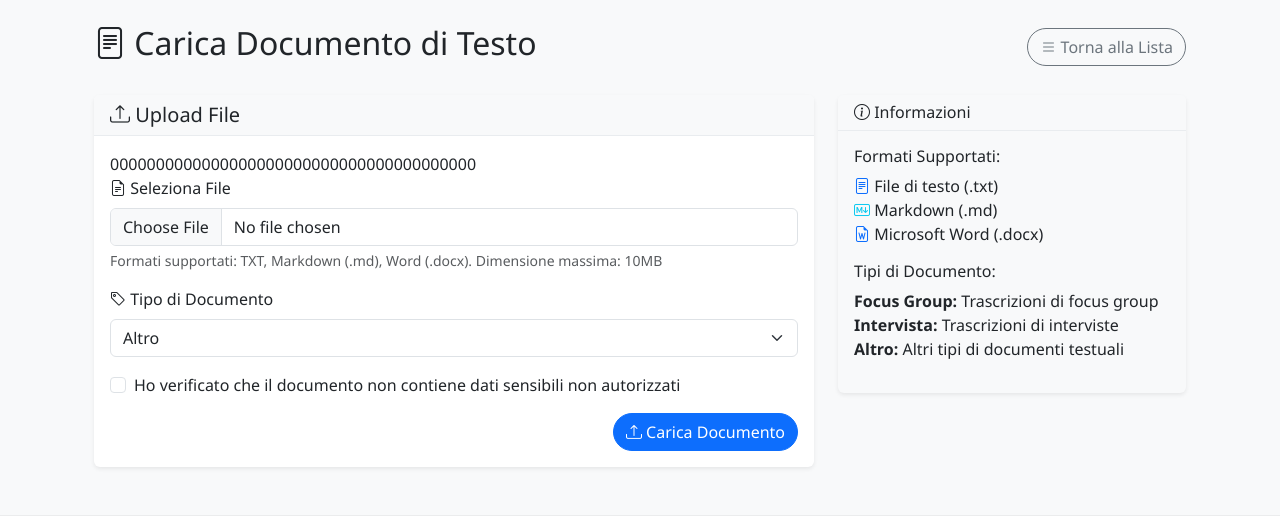
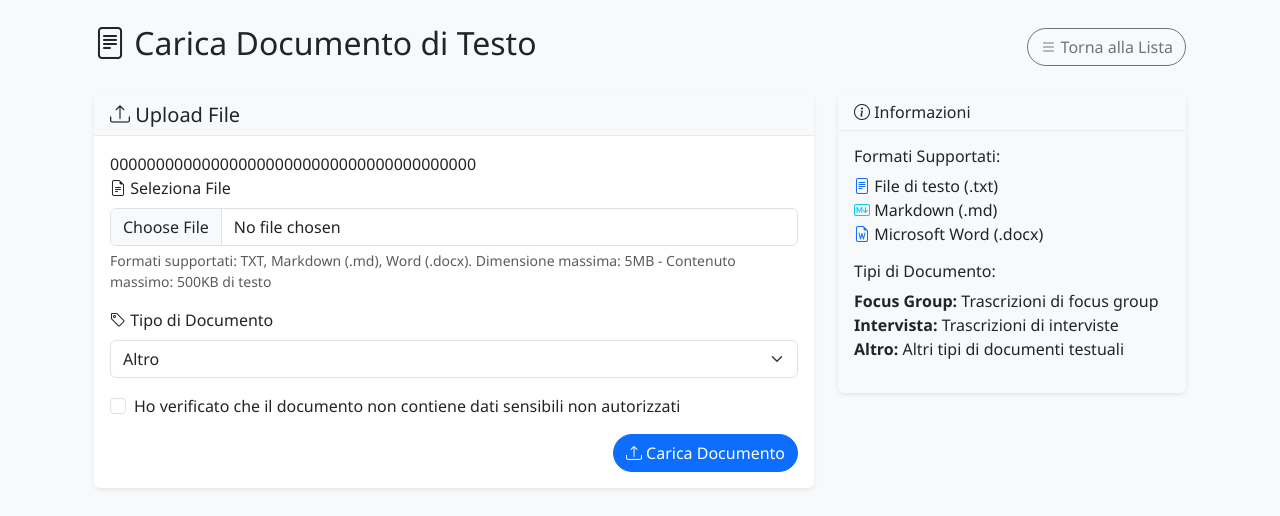
Before and after one commit to nugh75/analisi-mu, a Flask app: page /text-documents/upload in a window 1280 px wide. Shown: the part 57-573 px from the top of the page. Run offline with Flask 3, Linux system fonts and the light colour scheme; a user stored in the database is signed in; some libraries are stand-ins or nearby versions.

Commit message:
Riduci la dimensione massima dei file caricabili a 5MB e aggiungi limite di contenuto di 500KB. Ottimizza la lettura dei file DOCX e migliora l'interfaccia utente con indicatori di caricamento.

```diff
--- a/routes/text_documents.py
+++ b/routes/text_documents.py
@@ -17,7 +17,8 @@
 text_documents_bp = Blueprint('text_documents', __name__, url_prefix='/text-documents')
 
 ALLOWED_EXTENSIONS = {'txt', 'md', 'docx'}
-MAX_FILE_SIZE = 10 * 1024 * 1024  # 10MB
+MAX_FILE_SIZE = 5 * 1024 * 1024  # Ridotto a 5MB per performance migliori
+MAX_CONTENT_LENGTH = 500000  # 500KB di testo puro (circa 100-150 pagine)
 
 def allowed_file(filename):
     """Verifica se il file è di un tipo consentito"""
@@ -33,13 +34,22 @@
     try:
         if file_format == 'docx':
             doc = Document(file_path)
-            content = '\n'.join([paragraph.text for paragraph in doc.paragraphs])
+            # Ottimizzazione: usa list comprehension più efficiente
+            # e processa solo paragrafi non vuoti
+            paragraphs = []
+            for p in doc.paragraphs:
+                text = p.text.strip()
+                if text:  # Solo paragrafi con contenuto
+                    paragraphs.append(text)
+            content = '\n'.join(paragraphs)
         else:  # txt, md
             with open(file_path, 'r', encoding='utf-8') as f:
                 content = f.read()
 
-        # Sanitizza il contenuto
-        content = bleach.clean(content, tags=[], strip=True)
+        # Sanitizzazione condizionale: solo se contiene HTML
+        if '<' in content and '>' in content:
+            content = bleach.clean(content, tags=[], strip=True)
+
         return content
     except Exception as e:
         current_app.logger.error(f"Errore nella lettura del file {file_path}: {str(e)}")
@@ -92,6 +102,12 @@
                     flash('Errore nella lettura del file', 'error')
                     return redirect(request.url)
 
+                # Verifica lunghezza contenuto
+                if len(content) > MAX_CONTENT_LENGTH:
+                    os.remove(file_path)
+                    flash(f'Il contenuto del documento è troppo lungo. Massimo {MAX_CONTENT_LENGTH//1000}KB di testo', 'error')
+                    return redirect(request.url)
+
                 # Crea record nel database
                 document = TextDocument(
                     filename=filename,
@@ -101,7 +117,10 @@
                     file_format=file_format,
                     user_id=current_user.id
                 )
-                document.update_stats()
+
+                # Calcola statistiche in modo più efficiente
+                document.word_count = len(content.split()) if content else 0
+                document.character_count = len(content) if content else 0
 
                 db.session.add(document)
                 db.session.commit()
--- a/templates/text_documents/upload.html
+++ b/templates/text_documents/upload.html
@@ -33,7 +33,12 @@
                                            accept=".txt,.md,.docx" required>
                                     <div class="form-text">
                                         Formati supportati: TXT, Markdown (.md), Word (.docx).
-                                        Dimensione massima: 10MB
+                                        Dimensione massima: 5MB - Contenuto massimo: 500KB di testo
+                                    </div>
+                                    <!-- Progress bar nascosta inizialmente -->
+                                    <div class="progress mt-2" id="uploadProgress" style="display: none;">
+                                        <div class="progress-bar progress-bar-striped progress-bar-animated"
+                                             role="progressbar" style="width: 0%"></div>
                                     </div>
                                 </div>
 
@@ -131,9 +136,9 @@
     fileInput.addEventListener('change', function() {
         const file = this.files[0];
         if (file) {
-            // Verifica dimensione (10MB)
-            if (file.size > 10 * 1024 * 1024) {
-                alert('Il file è troppo grande. Dimensione massima: 10MB');
+            // Verifica dimensione (5MB)
+            if (file.size > 5 * 1024 * 1024) {
+                alert('Il file è troppo grande. Dimensione massima: 5MB');
                 this.value = '';
                 return;
             }
@@ -150,6 +155,11 @@
             // Aggiorna UI con info file
             const fileInfo = `File selezionato: ${file.name} (${(file.size / 1024).toFixed(1)} KB)`;
             document.querySelector('.form-text').innerHTML = fileInfo;
+
+            // Avviso per file DOCX grandi
+            if (fileExtension === 'docx' && file.size > 1024 * 1024) {
+                document.querySelector('.form-text').innerHTML += '<br><small class="text-warning">⚠️ File Word di grandi dimensioni potrebbero richiedere più tempo per l\'elaborazione</small>';
+            }
         }
     });
 
@@ -169,9 +179,30 @@
             return;
         }
 
-        // Mostra modal di caricamento
+        // Mostra indicatori di caricamento
         submitBtn.disabled = true;
-        progressModal.show();
+        submitBtn.innerHTML = '<i class="bi bi-hourglass-split"></i> Caricamento...';
+
+        const progressBar = document.getElementById('uploadProgress');
+        const progressBarFill = progressBar.querySelector('.progress-bar');
+        progressBar.style.display = 'block';
+
+        // Simula progresso (dato che non possiamo tracciare il vero progresso)
+        let progress = 0;
+        const progressInterval = setInterval(() => {
+            progress += Math.random() * 15;
+            if (progress > 90) progress = 90; // Non andare oltre 90% finché non finisce davvero
+
+            progressBarFill.style.width = progress + '%';
+
+            if (progress > 50) {
+                progressBarFill.textContent = file.name.includes('.docx') ?
+                    'Elaborazione documento Word...' : 'Elaborazione contenuto...';
+            }
+        }, 500);
+
+        // Pulisci l'intervallo quando la pagina cambia
+        window.uploadProgressInterval = progressInterval;
     });
 
     // Gestione errori
```
Also changed, not shown: instance/analisi_mu.db.
